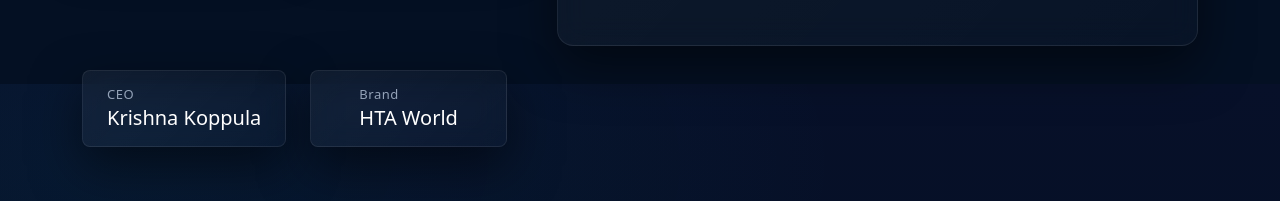
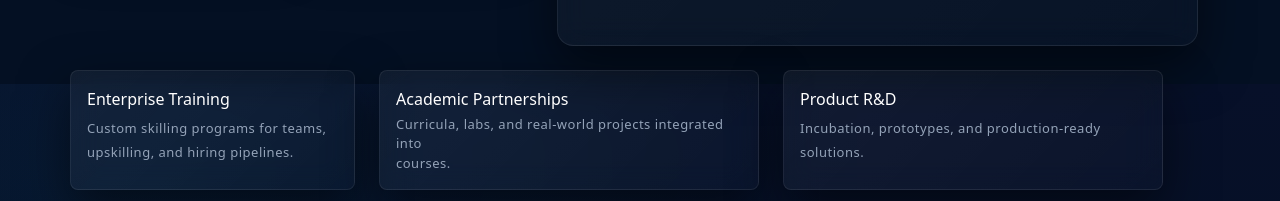
Before and after one commit to AjayUllengalla/KrishNova---Clone, a React (Vite) app: page / in a window 1280 px wide. Shown: the part 716-917 px from the top of the page. Built offline with nearby package versions, Linux system fonts and the light colour scheme.

Commit message:
Updated Hero Section

```diff
--- a/src/components/Hero.jsx
+++ b/src/components/Hero.jsx
@@ -39,7 +39,7 @@ function Hero() {
                 <a className="inline-flex items-center gap-3 px-5 py-3 rounded-xl cta text-white font-semibold shadow-lg btn btn-success">
                   Explore Brands
                 </a>
-                <a className="inline-flex items-center gap-3 px-5 py-3 rounded-xl cta text-white font-semibold shadow-lg btn btn-outline-light">
+                <a className="inline-flex items-center gap-3 px-5 py-3 rounded-xl cta  font-semibold shadow-lg btn btn-outline-light">
                   KrishX Labs
                 </a>
               </div>
@@ -125,15 +125,19 @@ function Hero() {
       </section>
       <section className="mt-4">
         <div className="container">
-            <div className="d-flex flex-wrap gap-4 mt-4">
-                <div className="glass-card p-3 px-4 rounded-3">
-                  <h6 className="text-dim mb-1">CEO</h6>
-                  <h5 className="mb-0 text-white">Krishna Koppula</h5>
+            <div className="row gap-4 mt-4">
+                <div className="col-md-3 glass-card p-3  rounded-3">
+                  <p className=" text-sm text-white mb-1">Enterprise Training</p>
+                  <span className="mb-0 text-dim">Custom skilling programs for teams, upskilling, and hiring pipelines.</span>
                 </div>
 
-                <div className="glass-card p-3 px-5 rounded-3">
-                  <h6 className="text-dim mb-1">Brand</h6>
-                  <h5 className="mb-0 text-white">HTA World</h5>
+                <div className="col-md-4 glass-card p-3 rounded-3">
+                  <p className=" text-sm text-white mb-1">Academic Partnerships</p>
+                  <p className="mb-0 text-dim">Curricula, labs, and real-world projects integrated into <br></br>courses.</p>
+                </div>
+                   <div className="col-md-4 glass-card p-3  rounded-3">
+                  <p className="text-sm text-white mb-1">Product R&D</p>
+                  <span className="mb-0 text-dim">Incubation, prototypes, and production-ready solutions.</span>
                 </div>
               </div>
 
```
Also changed, not shown: src/components/About.jsx (added, +10 -0 lines).
